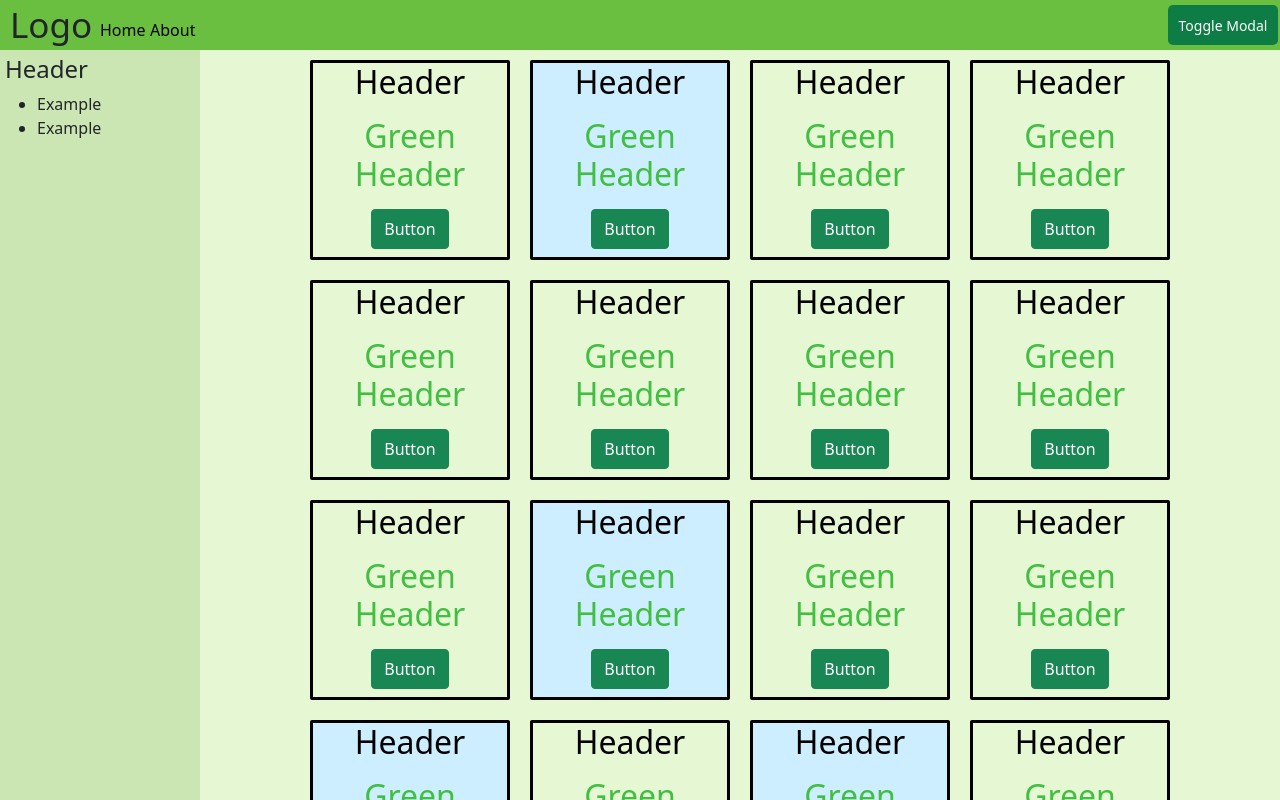
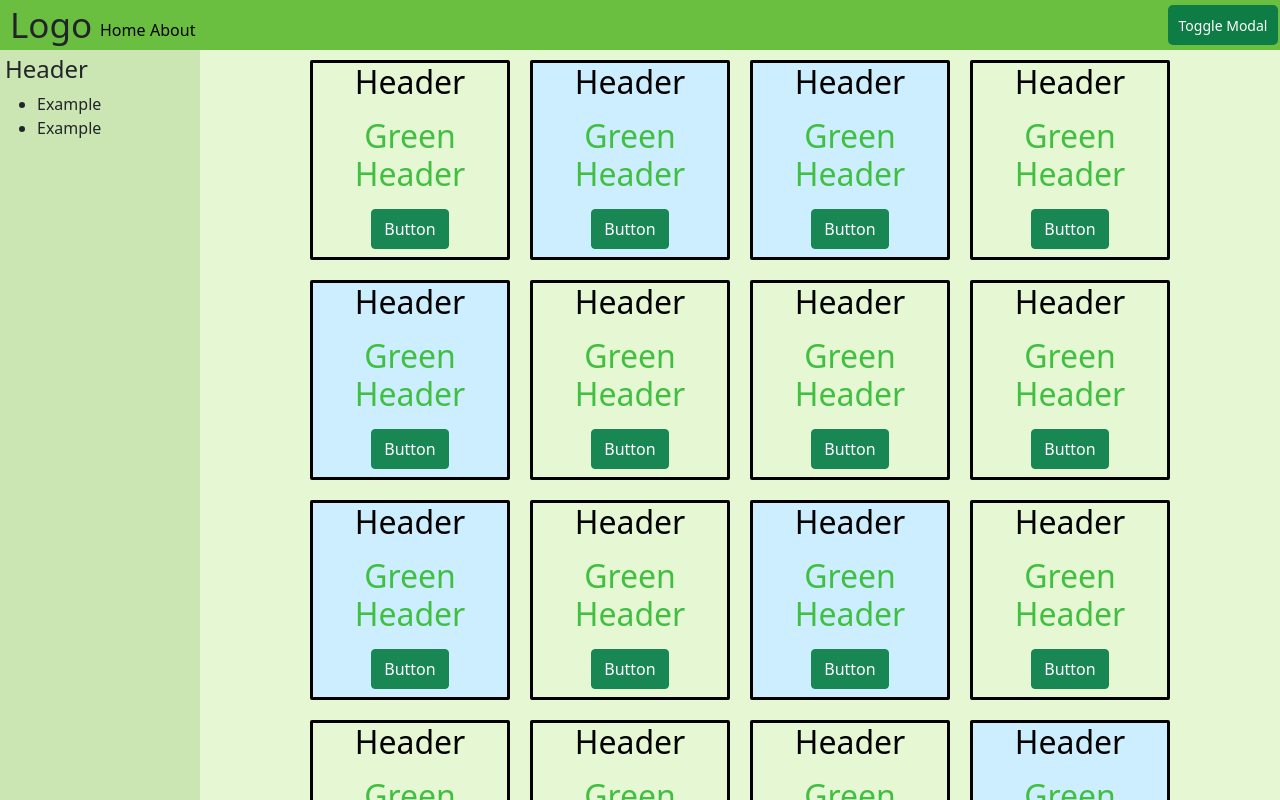
Before and after one commit to Matt-Eva/react-css-and-file-structure, a React (Create React App) app: page / in a window 1280 px wide. Built offline with nearby package versions, Linux system fonts and the light colour scheme.

Commit message:
using map to generate content cards

```diff
--- a/src/components/Content/ContentBox.js
+++ b/src/components/Content/ContentBox.js
@@ -5,35 +5,14 @@ import ContentCard from './ContentCard'
 
 
 function ContentBox() {
+  const isBlueArray = [false, true, true, false, true, false, false, false, true, false, true, false,
+  false, false, false, true, false, true, false, false, false, false]
+
+  const contentCards = isBlueArray.map(isBlue => <ContentCard key={Math.random()} isBlue={isBlue}/>)
+
   return (
     <div className="content-box">
-      <ContentCard />
-      <ContentCard isBlue={true}/>
-      <ContentCard />
-      <ContentCard />
-      <ContentCard />
-      <ContentCard />
-      <ContentCard />
-      <ContentCard />
-      <ContentCard />
-      <ContentCard isBlue={true}/>
-      <ContentCard />
-      <ContentCard />
-      <ContentCard isBlue={true}/>
-      <ContentCard />
-      <ContentCard isBlue={true}/>
-      <ContentCard />
-      <ContentCard />
-      <ContentCard />
-      <ContentCard />
-      <ContentCard />
-      <ContentCard />
-      <ContentCard />
-      <ContentCard />
-      <ContentCard />
-      <ContentCard />
-      <ContentCard />
-      <ContentCard />
+      {contentCards}
     </div>
   )
 }
--- a/src/components/Content/ContentCard.js
+++ b/src/components/Content/ContentCard.js
@@ -5,6 +5,7 @@ import Button from "react-bootstrap/Button"
 function ContentCard(props) {
 
   const isBlue = props.isBlue ? "content-card--blue" : "";
+
   return (
     <div className={`content-card ${isBlue}`}>
       <h2 className="content-card__header"> Header</h2>
```
